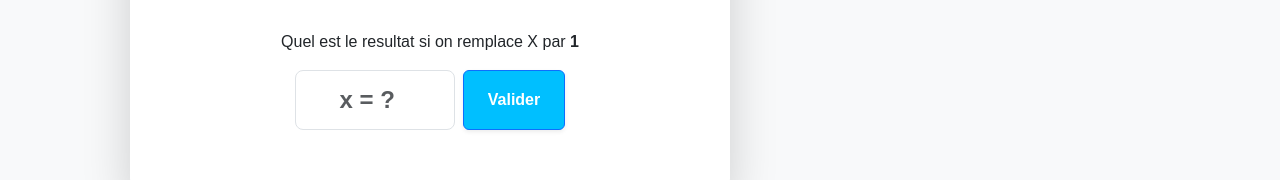
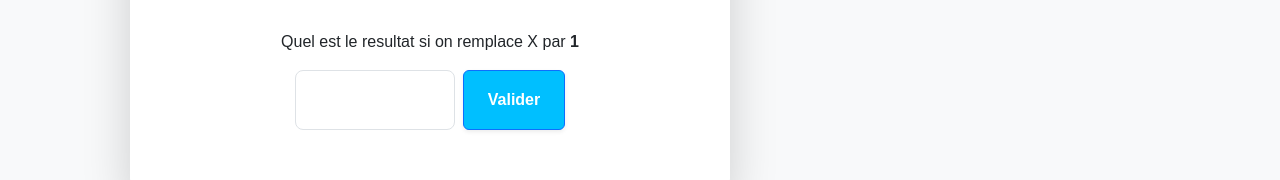
Before and after one commit to agbeSimi/litterAI, a React (Vite) app: page /PratiqueAutonomeCL1 in a window 1280 px wide. Shown: the part 396-576 px from the top of the page. Built offline with nearby package versions, Linux system fonts and the light colour scheme.

Commit message:
supression du placeholder

```diff
--- a/src/pages/CalculLiteral/pratiqueAutonome/PratiqueAutonomeCL1.jsx
+++ b/src/pages/CalculLiteral/pratiqueAutonome/PratiqueAutonomeCL1.jsx
@@ -109,7 +109,7 @@ export default function PratiqueAutonomeCL1() {
                   value={reponseEleve}
                   onChange={(e) => setReponseEleve(e.target.value)}
                   disabled={isCorrect === true}
-                  placeholder="x = ?"
+
                 />
                 {isCorrect !== true && (
                   <button className="btn btn-primary px-4 fw-bold shadow-sm" onClick={verifierReponse}>
```
